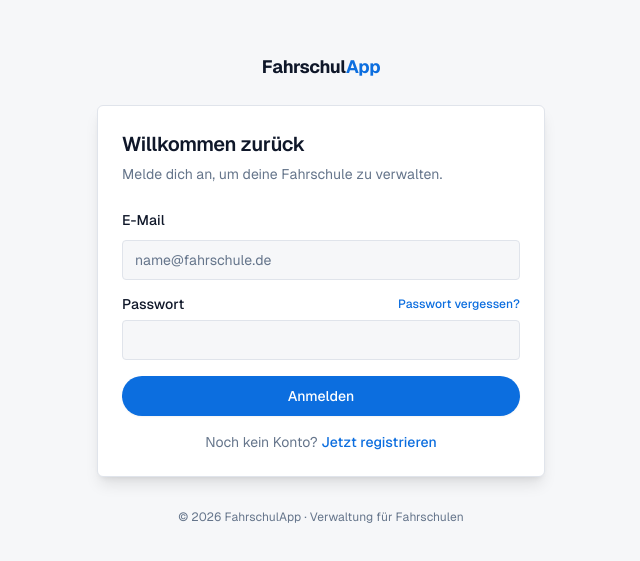
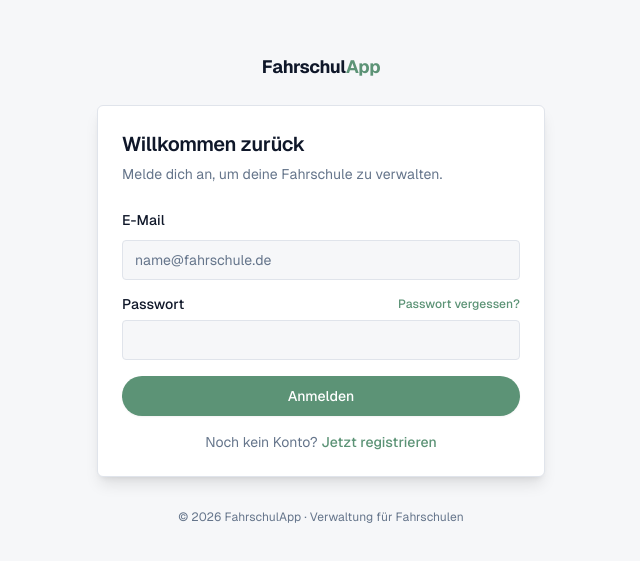
Before and after one commit to meysingtv/naava-media, a Next.js app: page /auth/login in a window 1280 px wide. Shown: the part 111-672 px from the top of the page, without its empty margins (319-959 px from the left). Built offline with nearby package versions, Linux system fonts and the light colour scheme.

Commit message:
Akzentfarbe auf gedämpftes Sage-Grün (grün/grau)
--primary/--ring auf einen ruhigen Sage-Grünton gesetzt (wie im Bild).
Gilt für Web und iPad (iPad-App lädt die Website).

https://claude.ai/code/session_01SLhREvuLjiee512FKLama7

```diff
--- a/app/globals.css
+++ b/app/globals.css
@@ -15,8 +15,8 @@
     --popover: 0 0% 100%;
     --popover-foreground: 222 47% 11%;
 
-    /* Primär: Markenakzent */
-    --primary: 212 90% 46%;
+    /* Primär: gedämpftes Sage-Grün (grün/grau) */
+    --primary: 148 23% 47%;
     --primary-foreground: 0 0% 100%;
 
     --secondary: 216 24% 95%;
@@ -38,7 +38,7 @@
 
     --border: 216 20% 90%;
     --input: 216 20% 90%;
-    --ring: 212 90% 46%;
+    --ring: 148 23% 47%;
 
     --radius: 0.375rem;
   }
```
